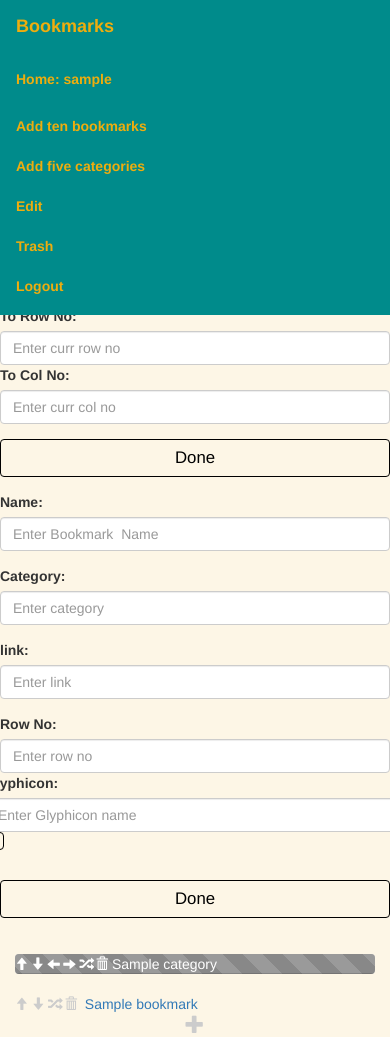
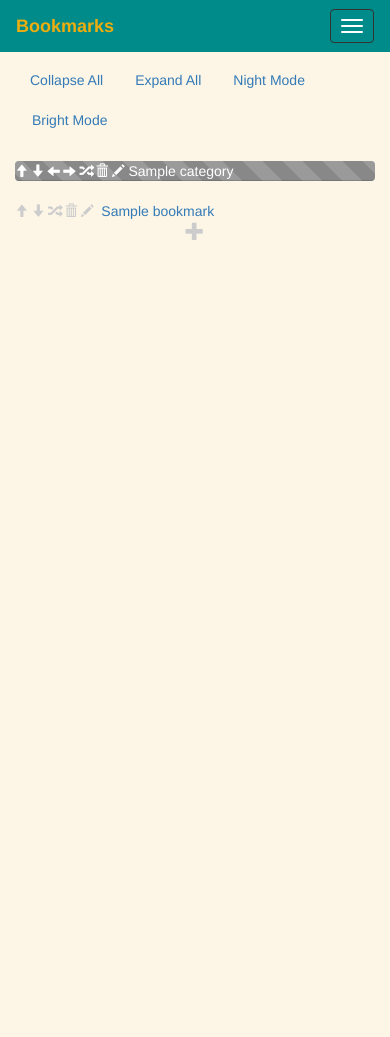
Before and after one commit to rohithpr/homepage, a Django app: page /b/edit/ in a window 390 px wide; the page is wider, and only the part inside the window is pictured. After the commit the page ends 240 px from the top of that part, so only its background shows below. Run offline with Django 3.2, Linux system fonts and the light colour scheme; a user stored in the database is signed in; tables that the repository leaves empty hold one stand-in row (values such as "Sample post"); some libraries are stand-ins or nearby versions.

Commit message:
Split edit2.html + constants + jQuery on edit forms

```diff
--- a/bm/app/templates/edit2.html
+++ b/bm/app/templates/edit2.html
@@ -27,9 +27,15 @@
 		<nav class="navbar navbar-inverse navbar-fixed-top" style="border-radius:0px;">
 			<div class="container-fluid">
 				<div class="navbar-header">
+			        <button type="button" class="navbar-toggle" data-toggle="collapse" data-target="#myNavbar">
+			            <span class="icon-bar"></span>
+			            <span class="icon-bar"></span>
+			            <span class="icon-bar"></span>
+			        </button>
 					<a class="navbar-brand">Bookmarks</a>
 				</div>
 				<div>
+					<div class="collapse navbar-collapse" id="myNavbar">
 						<ul class="nav navbar-nav">
 							<li><a href="/">Home: {{ user }}</a></li>
 						</ul>
@@ -42,190 +48,24 @@
 						</ul>
 					</div>
 				</div>
+			</div>
 		</nav>
-		</br>
-		</br>
-		</br>
-		<div class="container">
-			<ul class="nav nav-pills">
-				<li><a href="#" class="bm_collapser"> Collapse All </a></li>
-				<li><a href="#" class="bm_expander"> Expand All </a></li>
-				<li><a href="#" class="night_mode"> Night Mode </a></li>
-				<li><a href="#" class="bright_mode"> Bright Mode </a></li>
-			</ul>
-		</div>
-		<div>
-		<form class="form-horizontal" role="form">
-  			<div class="form-group">
-   			<label class="control-label col-sm-2" for="email">Cat Name:</label>
-   			 	<div class="col-sm-4">
-      			<input type="text" class="form-control" id="text" placeholder="Enter Cat Name">
-   				</div>
-  			</div>
 
+		{% include "pills.html" %}
 
- 			<div class="form-group">
-   			<label class="control-label col-sm-2" for="pwd">Color:</label>
-   				<div class="col-sm-3">
-     			<input type="text" class="form-control" id="text" placeholder="Enter color">
-   				</div>
-   				<div class="input-append btn-group">
-				    <a class="btn btn-primary dropdown-toggle" data-toggle="dropdown" href="#">
-				        <span class="caret"></span>
-				    </a>
-				    <ul class="dropdown-menu">
-				        <li><a href="#"><i class="icon-pencil"></i>Red</a></li>
-				        <li><a href="#"><i class="icon-trash"></i>Blue</a></li>
-				        <li><a href="#"><i class="icon-ban-circle"></i>Green</a></li>
+		{% include "edit2_category_edit_form.html" %}
 
-				    </ul>
-				</div>
+		{% include "edit2_bookmark_edit_form.html" %}
 
-  			</div>
+		{% include "edit2_content.html" %}
 
-
-			<div class="form-group">
-			<label class="control-label col-sm-2" for="pwd">To Row No:</label>
-   				<div class="col-sm-1">
-     			<input type="number" class="form-control" id="number" placeholder="Enter curr row no">
-   				</div>
-
-   				<label class="control-label col-sm-1" for="pwd">To Col No:</label>
-   				<div class="col-sm-1">
-     			<input type="number" class="form-control" id="number" placeholder="Enter curr col no">
-   				</div>
-   			</div>
-
- 			<div class="form-group">
-   				<div class="col-sm-offset-2 col-sm-1">
-      			<button type="submit" class="btn btn-default">Done</button>
-    			</div>
-  			</div>
-		</form>
-	</div>
-
-		<div>
-		<form class="form-horizontal" role="form">
-  			<div class="form-group">
-   			<label class="control-label col-sm-2" for="name">Name:</label>
-   			 	<div class="col-sm-4">
-      			<input type="text" class="form-control" id="text" placeholder="Enter Bookmark  Name">
-   				</div>
-  			</div>
-				<div class="form-group">
-			<label class="control-label col-sm-2" for="category">Category:</label>
-   				<div class="col-sm-4">
-     			<input type="text" class="form-control" id="text" placeholder="Enter category">
-   				</div>
-   				</div>
-			<div class="form-group">
-   				<label class="control-label col-sm-2" for="link">link:</label>
-   				<div class="col-sm-4">
-     			<input type="text" class="form-control" id="link" placeholder="Enter link">
-   				</div>
-   			</div>
-			<div class="form-group">
-				<label class="control-label col-sm-2" for="pwd">Row No:</label>
-   				<div class="col-sm-1">
-     			<input type="number" class="form-control" id="number" placeholder="Enter row no">
-   				</div>
-
-   				<div class="form-group">
-   			<label class="control-label col-sm-1" for="pwd">Glyphicon:</label>
-   				<div class="col-sm-2">
-     			<input type="text" class="form-control" id="text" placeholder="Enter Glyphicon name">
-   				</div>
-   				<div class="input-append btn-group">
-				    <a class="btn btn-primary dropdown-toggle" data-toggle="dropdown" href="#">
-				        <span class="caret"></span>
-				    </a>
-				    <ul class="dropdown-menu">
-				        <li><a href="#"><i class="icon-pencil"></i>glyphicons-glass</a></li>
-				        <li><a href="#"><i class="icon-trash"></i>glyphicons-link</a></li>
-				        <li><a href="#"><i class="icon-ban-circle"></i>glyphicons-bold</a></li>
-
-				    </ul>
-				</div>
-
-  			</div>
-   			</div>
- 			<div class="form-group">
-   				<div class="col-sm-offset-2 col-sm-1">
-      			<button type="submit" class="btn btn-default">Done</button>
-    			</div>
-  			</div>
-		</form>
-	</div>
-
-		<div class="container-fluid">
-			<div class="row">
-				{% for col in columns %}
-					<div class="col-sm-2">
-						{% for item in col %}
-							</br>
-							<div class="category-container">
-								<div class="progress">
-								    <div class="progress-bar progress-bar-striped active progress_style_edit"  num="{{ item.0.id }}" style="background-color: {{ item.0.progress_bar_color }};">
-										<a href="/b/category_up/{{ item.0.id }}" class="cat_glyph_style"> <span class="glyphicon glyphicon-arrow-up"></span> </a>
-										<a href="/b/category_down/{{ item.0.id }}" class="cat_glyph_style"> <span class="glyphicon glyphicon-arrow-down"></span> </a>
-										<a href="/b/category_left/{{ item.0.id }}" class="cat_glyph_style"> <span class="glyphicon glyphicon-arrow-left"></span> </a>
-										<a href="/b/category_right/{{ item.0.id }}" class="cat_glyph_style"> <span class="glyphicon glyphicon-arrow-right"></span> </a>
-										<a href="/b/random_color/{{ item.0.id }}" class="cat_glyph_style"> <span class="glyphicon glyphicon-random"></span> </a>
-										<span id="{{ item.0.id }}" class="cat_del cat_glyph_style glyphicon glyphicon-trash"></span>
-										<span style="color:#ffffff">{{ item.0.name }}</span>
-									</div>
-								</div>
-
-								<div class="category-sub-container" id="cat_num_{{ item.0.id }}">
-									{% for bookmark in item.1 %}
-									<div class="bm_style">
-										<span id="{{ bookmark.id }}" class="bm_up bm_style_glyphicon glyphicon glyphicon-arrow-up"></span>
-										<span id="{{ bookmark.id }}" class="bm_down bm_style_glyphicon glyphicon glyphicon-arrow-down"></span>
-										<span id="{{ bookmark.id }}" class="bm_random bm_style_glyphicon glyphicon glyphicon-random"></span>
-										<span id="{{ bookmark.id }}" class="bm_del bm_style_glyphicon glyphicon glyphicon-trash"></span>
-										<a href="{{ bookmark.link }}">
-											{% if bookmark.glyphicon  %}
-												<span class="glyphicon glyphicon-{{ bookmark.glyphicon }}"></span>
-											{% endif %}
-											{{ bookmark.name }}
-										</a>
-									</div>
-									{% endfor %}
-									<div>
-										<div class="show_form_add_bookmark" style="font-size: 1.5em; text-align: center;" num="{{ item.0.id }}">
-											<span class="glyphicon glyphicon-plus bm_style_glyphicon"></span>
-										</div>
-										<div class="form_add_bookmark">
-											<form class="form-horizontal" method="post" action="/b/add_bookmark/{{ item.0.id }}">
-			                        			{% csrf_token %}
-			                        			<div class="form-group">
-			                            			<div class="col-sm-12">
-			                                			<input type="text" class="form-control add_bm_style" name="name" placeholder="Bookmark name"/>
-			                            			</div>
-			                        			</div>
-			                        			<div class="form-group">
-			                            			<div class="col-sm-8">
-			                                			<input type="text" class="form-control add_bm_style" name="link" placeholder="Link">
-			                            			</div>
-			                            			<div class="col-sm-4">
-			                           	    			<input type="submit" value="Add" class="btn btn_small"/>
-			                            			</div>
-			                        			</div>
-			                    			</form>
-										</div>
-									</div>
-								</div>
-							</div>
-						{% endfor %}
-					</div>
-				{% endfor %}
-			</div>
-		</div>
 	</body>
 	<script>
 
 	{% include "jQuery.html" %}
 	$(".form_add_bookmark").hide();
+	$(".bookmark_big_edit_form").hide();
+	$(".category_big_edit_form").hide();
 
 	$(".show_form_add_bookmark").click( function(){
 		$(".form_add_bookmark").hide();
@@ -234,5 +74,61 @@
 		$(".form_add_bookmark", $parent).show();
 		$(this).hide();
 	});
+
+	$(".hide_big_edit_form").click( function(){
+		$(".bookmark_big_edit_form").hide();
+		$(".category_big_edit_form").hide();
+	});
+
+	$(".dropdown_color").click( function(){
+		var color = $(this).text();
+		$("input[name=color]").val(color);
+	});
+
+	$(".dropdown_glyphicon").click( function(){
+		var glyphicon = $(this).text();
+		$("input[name=glyphicon]").val(glyphicon);
+	});
+
+	$(".cat_edit").click( function(){
+		$(".bookmark_big_edit_form").hide();
+		var current = $(this);
+		var name = current.attr("category-name");
+		var column_number = parseInt(current.attr("category-column-number"), 10);
+		var row_number = parseInt(current.attr("category-row-number"), 10);
+		var color = current.attr("category-color");
+		var id = current.attr("id");
+
+		var edit_form = $(".category_big_edit_form");
+		edit_form.find("input[name=category_name]").val(name);
+		edit_form.find("input[name=column_number]").val(column_number+1);
+		edit_form.find("input[name=row_number]").val(row_number+1);
+		edit_form.find("input[name=color]").val(color);
+		edit_form.find("input[name=ID]").val(id);
+
+		edit_form.show();
+	});
+
+	$(".bm_edit").click( function(){
+		$(".category_big_edit_form").hide();
+		var current = $(this);
+		var name = current.attr("bookmark-name");
+		var glyphicon = current.attr("bookmark-glyphicon");
+		var row_number = parseInt(current.attr("bookmark-row-number"), 10);
+		var link = current.attr("bookmark-link");
+		var category = current.attr("bookmark-category");
+		var id = current.attr("id");
+
+		var edit_form = $(".bookmark_big_edit_form");
+		edit_form.find("input[name=bookmark_name]").val(name);
+		edit_form.find("input[name=glyphicon]").val(glyphicon);
+		edit_form.find("input[name=row_number]").val(row_number+1);
+		edit_form.find("input[name=link]").val(link);
+		edit_form.find("input[name=category]").val(category);
+		edit_form.find("input[name=ID]").val(id);
+
+		edit_form.show();
+	});
+
 	</script>
 </html>
--- /dev/null
+++ b/bm/app/templates/edit2_bookmark_edit_form.html
@@ -0,0 +1,60 @@
+<div class="container bookmark_big_edit_form login" style="border: 1px solid grey;">
+	<div style="text-align: right;">
+		<span class="glyphicon glyphicon-remove bm_style_glyphicon hide_big_edit_form"></span>
+	</div>
+	<form class="form-horizontal" action="/b/edit_bookmark/">
+		<div class="form-group">
+			<label class="control-label col-sm-2" for="ID">ID:</label>
+			<div class="col-sm-3">
+				<input type="text" class="form-control" name="ID" disabled/>
+			</div>
+		</div>
+		<div class="form-group">
+			<label class="control-label col-sm-2" for="name">Bookmark Name:</label>
+		 	<div class="col-sm-3">
+				<input type="text" class="form-control" name="bookmark_name" placeholder="Enter Bookmark Name" />
+			</div>
+		</div>
+		<div class="form-group">
+			<label class="control-label col-sm-2" for="category">Category:</label>
+			<div class="col-sm-3">
+				<input type="text" class="form-control" name="category" placeholder="Enter category" />
+			</div>
+		</div>
+		<div class="form-group">
+			<label class="control-label col-sm-2" for="link">link:</label>
+			<div class="col-sm-3">
+				<input type="text" class="form-control" name="link" placeholder="Enter link" />
+			</div>
+		</div>
+
+		<div class="form-group">
+			<label class="control-label col-sm-2" for="pwd">Glyphicon:</label>
+			<div class="col-sm-3">
+				<input type="text" class="form-control" name="glyphicon" placeholder="Enter Glyphicon name" />
+			</div>
+			<div class="input-append btn-group">
+				<a class="btn btn-primary dropdown-toggle" data-toggle="dropdown" href="#">
+					<span class="caret"></span>
+				</a>
+				<ul class="dropdown-menu" style="max-height: 150px; overflow: hidden; overflow-y: auto;">
+					{% for glyphicon in glyphicons %}
+						<li class="dropdown_glyphicon"><a>{{ glyphicon }}</a></li>
+					{% endfor %}
+				</ul>
+			</div>
+		</div>
+
+		<div class="form-group">
+			<label class="control-label col-sm-2" for="pwd">Row No:</label>
+			<div class="col-sm-3">
+				<input type="number" class="form-control" name="row_number" placeholder="Enter row no" />
+			</div>
+		</div>
+		<div class="form-group">
+			<div class="col-sm-offset-2 col-sm-3">
+				<button type="submit" class="btn btn-default">Done</button>
+			</div>
+		</div>
+	</form>
+</div>
--- /dev/null
+++ b/bm/app/templates/edit2_category_edit_form.html
@@ -0,0 +1,58 @@
+<div class="container category_big_edit_form login" style="border: 1px solid grey;">
+	<div style="text-align: right;">
+		<span class="glyphicon glyphicon-remove bm_style_glyphicon hide_big_edit_form"></span>
+	</div>
+	<form class="form-horizontal" action="/b/edit_category/">
+
+		<div class="form-group">
+			<label class="control-label col-sm-2" for="ID">ID:</label>
+			<div class="col-sm-3">
+				<input type="text" class="form-control" name="ID" disabled/>
+			</div>
+		</div>
+
+		<div class="form-group">
+			<label class="control-label col-sm-2">Category Name:</label>
+		 	<div class="col-sm-3">
+				<input type="text" class="form-control" name="category_name" placeholder="Category Name">
+			</div>
+		</div>
+
+		<div class="form-group">
+			<label class="control-label col-sm-2" for="pwd">Color:</label>
+			<div class="col-sm-3">
+				<input type="text" class="form-control" name="color" placeholder="Enter color">
+			</div>
+			<div class="input-append btn-group">
+				<a class="btn btn-primary dropdown-toggle" data-toggle="dropdown" href="#">
+					<span class="caret"></span>
+				</a>
+				<ul class="dropdown-menu" style="max-height: 150px; overflow: hidden; overflow-y: auto;">
+					{% for color in colors %}
+						<li class="dropdown_color"><a>{{ color }}</a></li>
+					{% endfor %}
+				</ul>
+			</div>
+		</div>
+
+		<div class="form-group">
+			<label class="control-label col-sm-2" for="pwd">Row Number:</label>
+				<div class="col-sm-3">
+ 				<input type="number" class="form-control" name="row_number">
+				</div>
+			</div>
+
+			<div class="form-group">
+				<label class="control-label col-sm-2" for="pwd">Column Number:</label>
+				<div class="col-sm-3">
+ 				<input type="number" class="form-control" name="column_number">
+				</div>
+			</div>
+
+			<div class="form-group">
+				<div class="col-sm-offset-2 col-sm-3">
+  				<button type="submit" class="btn">Done</button>
+			</div>
+			</div>
+	</form>
+</div>
--- /dev/null
+++ b/bm/app/templates/edit2_content.html
@@ -0,0 +1,70 @@
+<div class="container-fluid">
+	<div class="row">
+		{% for col in columns %}
+			<div class="col-sm-2">
+				{% for item in col %}
+					</br>
+					<div class="category-container">
+						<div class="progress">
+							<div class="progress-bar progress-bar-striped active progress_style_edit"  num="{{ item.0.id }}" style="background-color: {{ item.0.progress_bar_color }};">
+								<a href="/b/category_up/{{ item.0.id }}" class="cat_glyph_style"> <span class="glyphicon glyphicon-arrow-up"></span> </a>
+								<a href="/b/category_down/{{ item.0.id }}" class="cat_glyph_style"> <span class="glyphicon glyphicon-arrow-down"></span> </a>
+								<a href="/b/category_left/{{ item.0.id }}" class="cat_glyph_style"> <span class="glyphicon glyphicon-arrow-left"></span> </a>
+								<a href="/b/category_right/{{ item.0.id }}" class="cat_glyph_style"> <span class="glyphicon glyphicon-arrow-right"></span> </a>
+								<a href="/b/random_color/{{ item.0.id }}" class="cat_glyph_style"> <span class="glyphicon glyphicon-random"></span> </a>
+								<span id="{{ item.0.id }}" class="cat_del cat_glyph_style glyphicon glyphicon-trash"></span>
+
+								<span id="{{ item.0.id }}" class="cat_edit cat_glyph_style glyphicon glyphicon-pencil" category-color="{{ item.0.progress_bar_color }}" category-row-number="{{ item.0.row_number }}" category-column-number="{{ item.0.column_number }}" category-name="{{ item.0.name }}"></span>
+
+								<span style="color:#ffffff">{{ item.0.name }}</span>
+							</div>
+						</div>
+
+						<div class="category-sub-container" id="cat_num_{{ item.0.id }}">
+							{% for bookmark in item.1 %}
+							<div class="bm_style">
+								<span id="{{ bookmark.id }}" class="bm_up bm_style_glyphicon glyphicon glyphicon-arrow-up"></span>
+								<span id="{{ bookmark.id }}" class="bm_down bm_style_glyphicon glyphicon glyphicon-arrow-down"></span>
+								<span id="{{ bookmark.id }}" class="bm_random bm_style_glyphicon glyphicon glyphicon-random"></span>
+								<span id="{{ bookmark.id }}" class="bm_del bm_style_glyphicon glyphicon glyphicon-trash"></span>
+
+								<span id="{{ bookmark.id }}" class="bm_edit bm_style_glyphicon glyphicon glyphicon-pencil" bookmark-name="{{ bookmark.name }}" bookmark-row-number="{{ bookmark.row_number }}" bookmark-glyphicon="{{ bookmark.glyphicon }}" bookmark-link="{{ bookmark.link }}" bookmark-category="{{ bookmark.category }}"></span>
+
+								<a href="{{ bookmark.link }}">
+									{% if bookmark.glyphicon  %}
+										<span class="glyphicon glyphicon-{{ bookmark.glyphicon }}"></span>
+									{% endif %}
+									{{ bookmark.name }}
+								</a>
+							</div>
+							{% endfor %}
+							<div>
+								<div class="show_form_add_bookmark" style="font-size: 1.5em; text-align: center;" num="{{ item.0.id }}">
+									<span class="glyphicon glyphicon-plus bm_style_glyphicon"></span>
+								</div>
+								<div class="form_add_bookmark">
+									<form class="form-horizontal" method="post" action="/b/add_bookmark/{{ item.0.id }}">
+										{% csrf_token %}
+										<div class="form-group">
+											<div class="col-sm-12">
+												<input type="text" class="form-control add_bm_style" name="name" placeholder="Bookmark name"/>
+											</div>
+										</div>
+										<div class="form-group">
+											<div class="col-sm-8">
+												<input type="text" class="form-control add_bm_style" name="link" placeholder="Link">
+											</div>
+											<div class="col-sm-4">
+							   					<input type="submit" value="Add" class="btn btn_small"/>
+											</div>
+										</div>
+									</form>
+								</div>
+							</div>
+						</div>
+					</div>
+				{% endfor %}
+			</div>
+		{% endfor %}
+	</div>
+</div>
--- /dev/null
+++ b/bm/app/templates/pills.html
@@ -0,0 +1,9 @@
+</br></br></br>
+<div class="container">
+	<ul class="nav nav-pills">
+		<li><a href="#" class="bm_collapser"> Collapse All </a></li>
+		<li><a href="#" class="bm_expander"> Expand All </a></li>
+		<li><a href="#" class="night_mode"> Night Mode </a></li>
+		<li><a href="#" class="bright_mode"> Bright Mode </a></li>
+	</ul>
+</div>
--- a/bm/app/views.py
+++ b/bm/app/views.py
@@ -5,6 +5,7 @@ from django.contrib.auth import authenticate, login, logout
 
 from app.models import Category, Bookmark, Trash
 
+import app.constants as constants
 import random
 import string
 
@@ -35,17 +36,6 @@ def logout_page(request):
 ############################################################
 # HELPERS
 ############################################################
-
-GLYPHICONS = ['asterisk', 'plus', 'minus', 'euro', 'cloud', 'envelope', 'pencil', 'glass', 'music', 'search',
-			  'heart', 'star', 'star-empty', 'user', 'film', 'th-large', 'th', 'th-list', 'ok', 'remove',
-			  'off', 'cog', 'home', 'file', 'time', 'road', 'download', 'upload', 'inbox', 'play-circle',
-			  'repeat', 'refresh', 'lock', 'flag', 'headphones', 'tag', 'tags', 'book', 'bookmark', 'print',
-			  'camera', 'facetime-video', 'picture', 'map-marker', 'tint', 'edit', 'play', 'pause', 'stop',
-			  'chevron-up', 'chevron-down', 'chevron-left', 'chevron-right', 'plus-sign', 'minus-sign', 'remove-sign',
-			  'ok-sign', 'question-sign', 'leaf', 'fire', 'plane', 'magnet', 'comment', 'shopping-cart', 'bullhorn',
-			  'bell', 'certificate', 'globe', 'wrench', 'filter', 'heart-empty', 'phone', 'pushpin', 'gbp', 'usd',
-			  'flash', 'record', 'send', 'cutlery', 'earphone', 'phone-alt', 'tower', 'tree-conifer', 'tree-deciduos', '',
-]
 
 def get_bookmarks(request):
 	categories = Category.objects.filter(user=request.user)
@@ -111,6 +101,8 @@ def edit_page(request):
 	context = {
 				'user': request.user,
 				'columns': get_bookmarks(request),
+				'colors': constants.COLORS,
+				'glyphicons': constants.GLYPHICONS,
 	}
 	return render(request, 'edit2.html', context)
 
@@ -304,7 +296,7 @@ def random_color(request, category_id):
 @login_required(login_url='/b/login')
 def random_glyphicon(request, bookmark_id):
 	current = Bookmark.objects.get(id=bookmark_id)
-	current.glyphicon = random.choice(GLYPHICONS)
+	current.glyphicon = random.choice(constants.GLYPHICONS)
 	current.save()
 	return HttpResponseRedirect('/b/edit')
 
@@ -318,7 +310,7 @@ def add_ten_random_bookmarks(request):
 		name = ''.join(raw_name[:6])
 		row_number = get_max_row_number(Bookmark.objects.filter(category=category)) + 1
 		if random.random() < 0.1:
-			glyphicon = random.choice(GLYPHICONS)
+			glyphicon = random.choice(constants.GLYPHICONS)
 		else:
 			glyphicon = ''
 		bookmark = Bookmark(category=category, name=name, link=name, row_number=row_number, glyphicon=glyphicon)
```
Also changed, not shown: bm/app/constants.py (added, +12 -0 lines), bm/app/templates/home.html (+2 -11 lines). Lines whose indentation alone changed are shown as unchanged.
